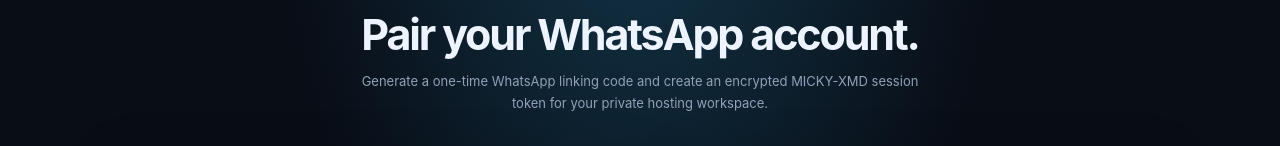
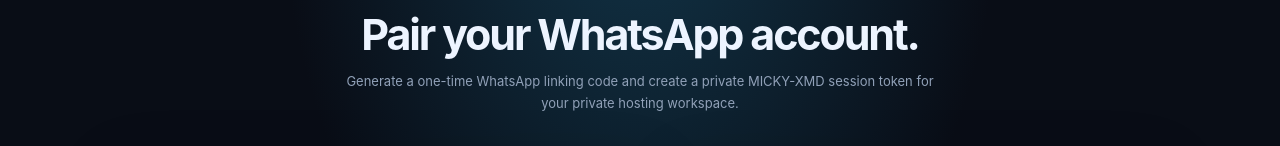
Before and after one commit to Nmickymichael/micky-xmd-pro, a website: page public/pair.html in a window 1280 px wide. Shown: the part 147-293 px from the top of the page. Drawn offline with Linux system fonts and the light colour scheme.

Commit message:
Clarify one-time session token wording

```diff
--- a/public/pair.html
+++ b/public/pair.html
@@ -41,7 +41,7 @@
   <section class="intro">
     <div class="eyebrow">SECURE WHATSAPP LINKING</div>
     <h1>Pair your WhatsApp account.</h1>
-    <p>Generate a one-time WhatsApp linking code and create an encrypted MICKY-XMD session token for your private hosting workspace.</p>
+    <p>Generate a one-time WhatsApp linking code and create a private MICKY-XMD session token for your private hosting workspace.</p>
   </section>
 
   <section class="layout">
```
